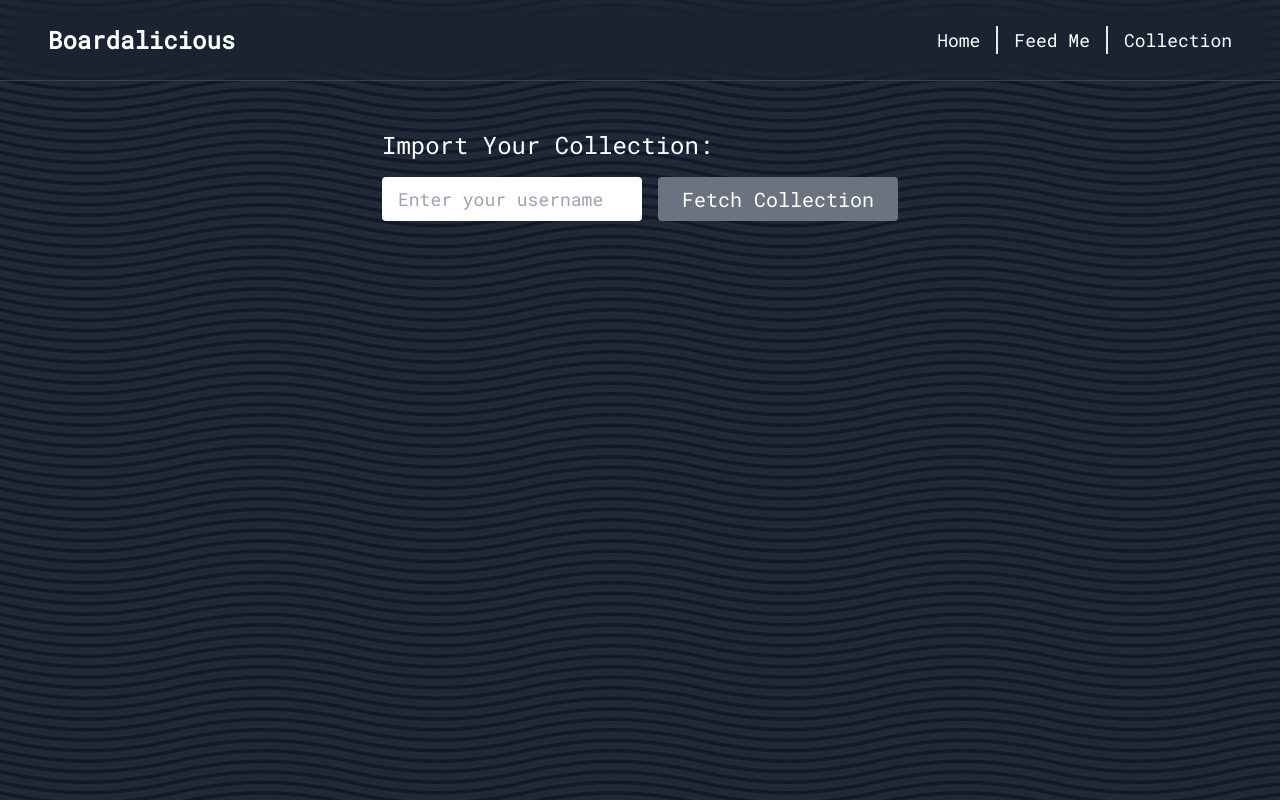
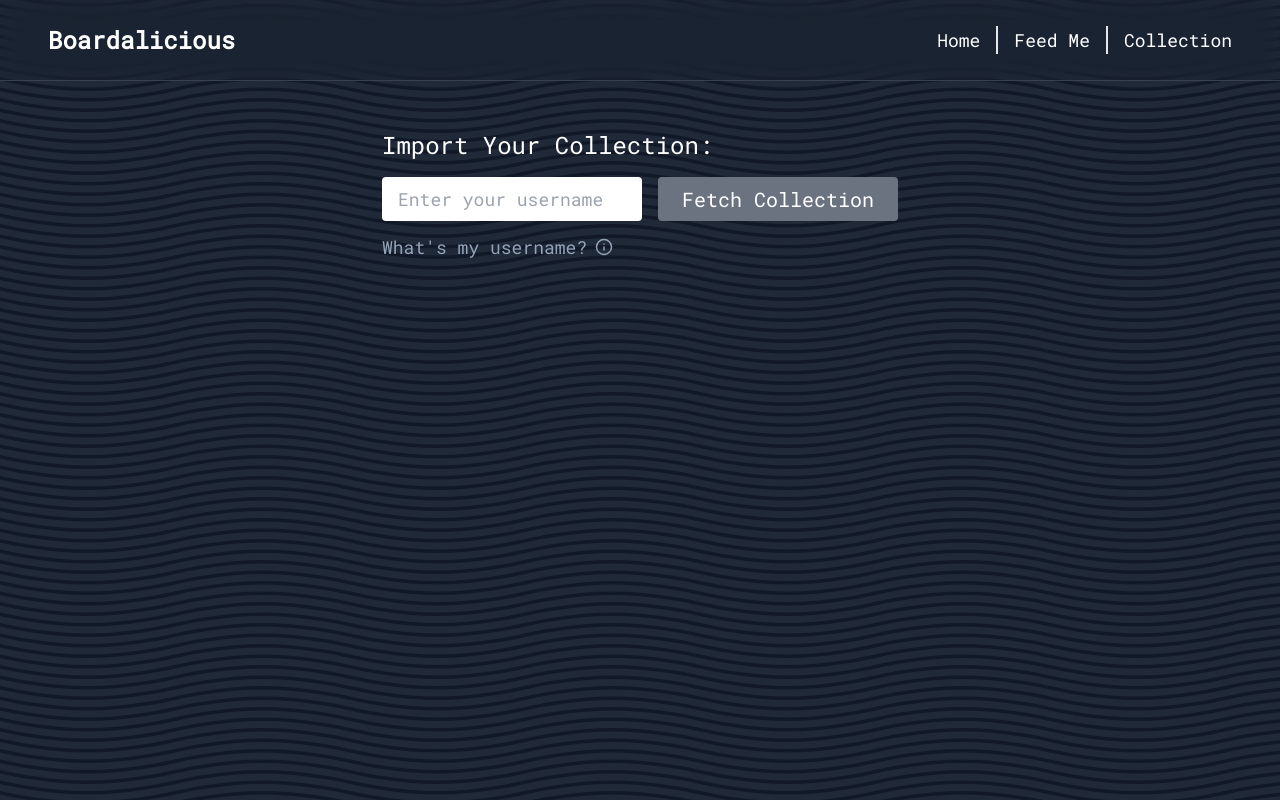
Before and after one commit to JesseKuntz/boardalicious, a Next.js app: page /collection in a window 1280 px wide. Built offline with nearby package versions, Linux system fonts and the light colour scheme.

Commit message:
feat: add tooltip for finding the username

```diff
--- a/app/components/collection-provider/collection-provider.tsx
+++ b/app/components/collection-provider/collection-provider.tsx
@@ -3,9 +3,10 @@
 import React, { useState } from "react";
 import { useQuery } from "@tanstack/react-query";
 import { useLocalStorage } from "usehooks-ts";
+import { FiInfo } from "react-icons/fi";
 import { getCollection, Game } from "~api";
 import { USERNAME_STORAGE_KEY } from "~utils";
-import { Button, Username, Logo } from "~app/components";
+import { Button, Username, Logo, Tooltip } from "~app/components";
 
 type Props = {
   children: JSX.Element;
@@ -62,6 +63,24 @@ export const CollectionProvider: React.FC<Props> = ({ children }) => {
               </Button>
             </div>
           </form>
+          <div className="flex items-center gap-2 mt-3 text-slate-400">
+            <p>What&apos;s my username?</p>
+            <Tooltip trigger={<FiInfo />}>
+              <p>
+                Enter your Board Game Geek username in the box above in order to
+                import your collection. You can find your username on{" "}
+                <a
+                  className="underline"
+                  href="https://boardgamegeek.com/"
+                  target="_blank"
+                >
+                  https://boardgamegeek.com/
+                </a>{" "}
+                in the navigation bar, at the top of the page (once you are
+                logged in).
+              </p>
+            </Tooltip>
+          </div>
         </div>
       )}
       {(isLoading || isRefetching) && username && (
--- a/app/components/index.ts
+++ b/app/components/index.ts
@@ -5,4 +5,5 @@ export { CollectionProvider } from "./collection-provider";
 export { Logo } from "./logo";
 export { Menu } from "./menu";
 export { Providers } from "./providers";
+export { Tooltip } from "./tooltip";
 export { Username } from "./username";
--- /dev/null
+++ b/app/components/tooltip/index.ts
@@ -0,0 +1 @@
+export * from "./tooltip";
--- /dev/null
+++ b/app/components/tooltip/tooltip.tsx
@@ -0,0 +1,20 @@
+import * as RadixTooltip from "@radix-ui/react-tooltip";
+
+type Props = {
+  trigger: React.ReactNode;
+  children: React.ReactNode;
+};
+
+export const Tooltip: React.FC<Props> = ({ trigger, children }) => (
+  <RadixTooltip.Provider>
+    <RadixTooltip.Root delayDuration={0}>
+      <RadixTooltip.Trigger>{trigger}</RadixTooltip.Trigger>
+      <RadixTooltip.Portal>
+        <RadixTooltip.Content className="bg-black p-4 rounded max-w-sm z-50">
+          <RadixTooltip.Arrow width={20} height={10} />
+          {children}
+        </RadixTooltip.Content>
+      </RadixTooltip.Portal>
+    </RadixTooltip.Root>
+  </RadixTooltip.Provider>
+);
--- a/package.json
+++ b/package.json
@@ -9,6 +9,7 @@
     "lint": "next lint"
   },
   "dependencies": {
+    "@radix-ui/react-tooltip": "~1.0.6",
     "@tanstack/react-query": "~4.29.5",
     "@types/node": "20.1.0",
     "@types/react": "18.2.5",
```
Also changed, not shown: 1 other file (tests, documents, lock files or other folders).
